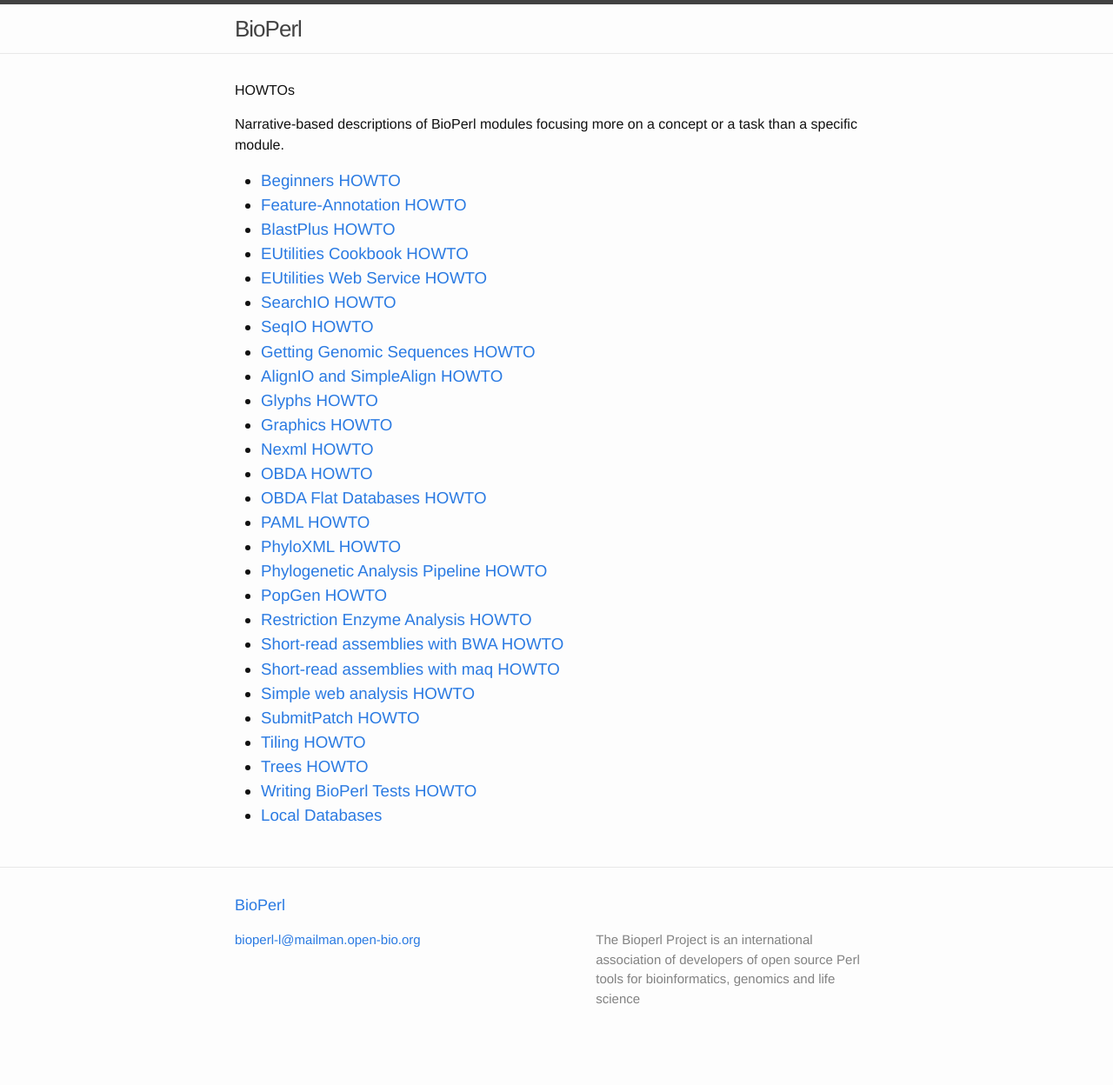
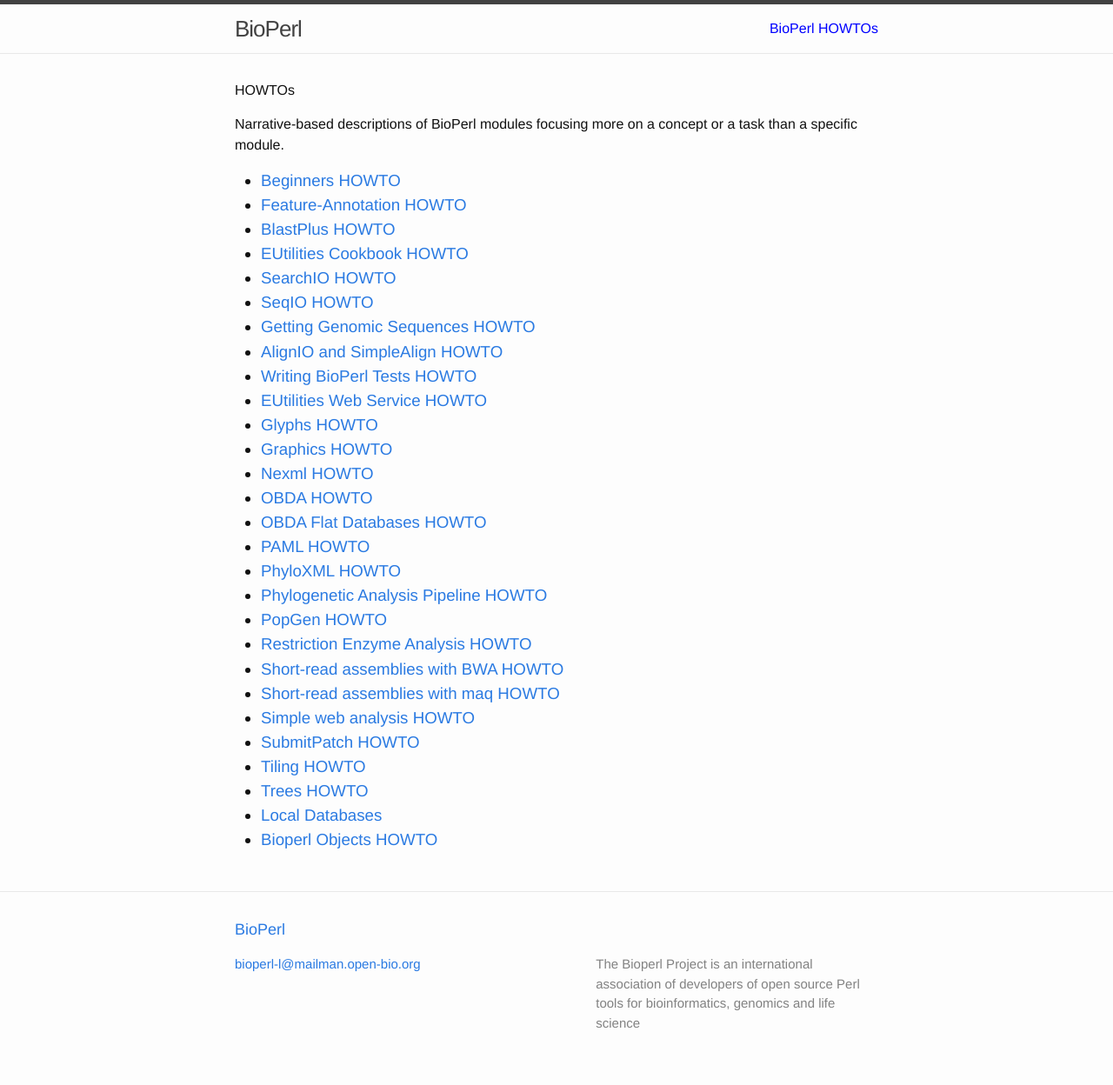
Before and after one commit to bioperl/bioperl.github.io, a Jekyll site: the page built from howtos/index.html, in a window 1280 px wide. Shown: the whole page at 87% size. Built offline with Jekyll 4.4.1, drawn with Linux system fonts in a browser that asks for light colours; Markdown is read by kramdown in place of the engine named in the settings; before the commit the page ends 1220 px from its top, so only the background shows below that.

Commit message:
Reorganize list, put 'done' at the top

```diff
--- a/howtos/index.html
+++ b/howtos/index.html
@@ -1,5 +1,6 @@
 ---
 layout: default
+title: BioPerl HOWTOs
 ---
 
 <div class="home">
@@ -14,11 +15,13 @@ layout: default
   <li><a href="/howtos/Feature-Annotation.html">Feature-Annotation HOWTO</li>
   <li><a href="/howtos/BlastPlus.html">BlastPlus HOWTO</li>
   <li><a href="/howtos/EUtilities_Cookbook.html">EUtilities Cookbook HOWTO</li>
-  <li><a href="/howtos/EUtilities_Web_Service.html">EUtilities Web Service HOWTO</li>
   <li><a href="/howtos/SearchIO.html">SearchIO HOWTO</li>
   <li><a href="/howtos/SeqIO.html">SeqIO HOWTO</li>
   <li><a href="/howtos/Getting_Genomic_Sequences.html">Getting Genomic Sequences HOWTO</li>
   <li><a href="/howtos/AlignIO_and_SimpleAlign.html">AlignIO and SimpleAlign HOWTO</li>
+  <li><a href="/howtos/Writing_BioPerl_Tests.html">Writing BioPerl Tests HOWTO</li>
+
+  <li><a href="/howtos/EUtilities_Web_Service.html">EUtilities Web Service HOWTO</li>
   <li><a href="/howtos/Glyphs.html">Glyphs HOWTO</li>
   <li><a href="/howtos/Graphics.html">Graphics HOWTO</li>
   <li><a href="/howtos/Nexml.html">Nexml HOWTO</li>
```
Also changed, not shown: other parts of howtos/index.html (+1 -2 lines).
